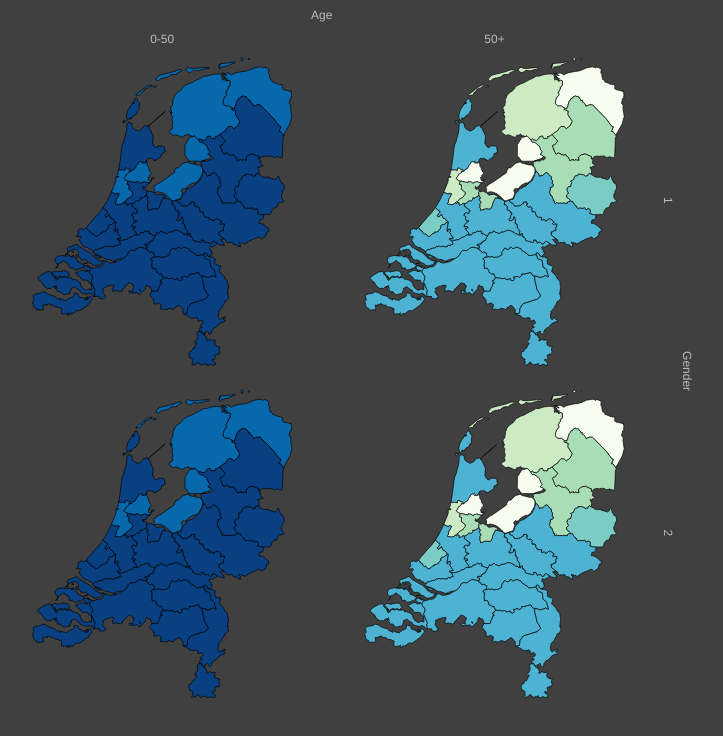
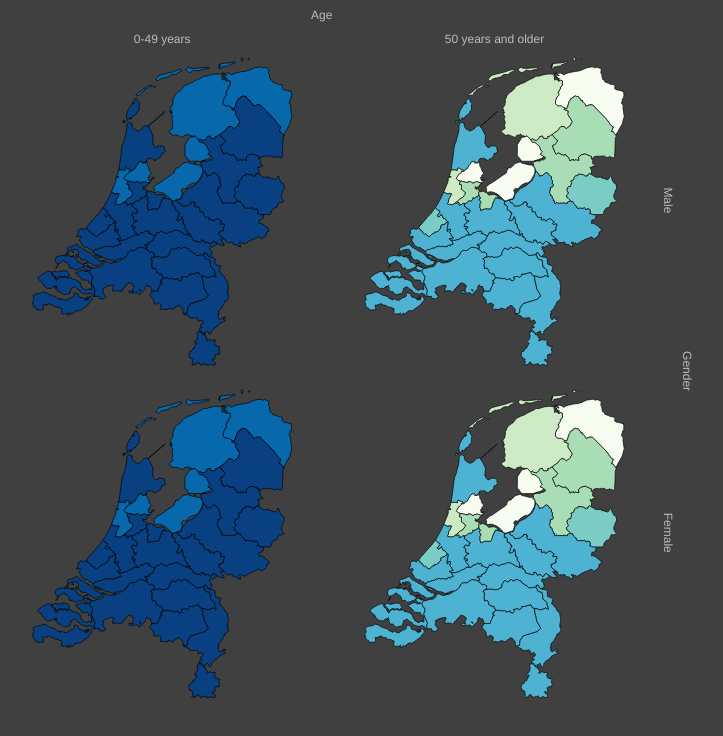
Before and after one commit to statmine/grph.js, a website: page examples/map.html in a window 1280 px wide. Shown: the whole page, without its empty margins (10-733 px from the left). Drawn offline with Linux system fonts and the light colour scheme.

Commit message:
moved fix to axis split

```diff
--- a/examples/map.html
+++ b/examples/map.html
@@ -24,106 +24,106 @@
       var w = 700, h = 700;
 
       var data = [
-        {'gender' : 2011, 'region' : 'PO01', 'age' : '0-50', 'value' : 100},
-        {'gender' : 2011, 'region' : 'PO02', 'age' : '0-50', 'value' : 110},
-        {'gender' : 2011, 'region' : 'PO03', 'age' : '0-50', 'value' : 123},
-        {'gender' : 2011, 'region' : 'PO04', 'age' : '0-50', 'value' : 129},
-        {'gender' : 2011, 'region' : 'PO05', 'age' : '0-50', 'value' : 135},
-        {'gender' : 2011, 'region' : 'PO06', 'age' : '0-50', 'value' : 148},
-        {'gender' : 2011, 'region' : 'PO07', 'age' : '0-50', 'value' : 148},
-        {'gender' : 2011, 'region' : 'PO08', 'age' : '0-50', 'value' : 148},
-        {'gender' : 2011, 'region' : 'PO09', 'age' : '0-50', 'value' : 148},
-        {'gender' : 2011, 'region' : 'PO10', 'age' : '0-50', 'value' : 148},
-        {'gender' : 2011, 'region' : 'PO11', 'age' : '0-50', 'value' : 100},
-        {'gender' : 2011, 'region' : 'PO12', 'age' : '0-50', 'value' : 110},
-        {'gender' : 2011, 'region' : 'PO13', 'age' : '0-50', 'value' : 123},
-        {'gender' : 2011, 'region' : 'PO14', 'age' : '0-50', 'value' : 129},
-        {'gender' : 2011, 'region' : 'PO15', 'age' : '0-50', 'value' : 135},
-        {'gender' : 2011, 'region' : 'PO16', 'age' : '0-50', 'value' : 148},
-        {'gender' : 2011, 'region' : 'PO17', 'age' : '0-50', 'value' : 148},
-        {'gender' : 2011, 'region' : 'PO18', 'age' : '0-50', 'value' : 148},
-        {'gender' : 2011, 'region' : 'PO19', 'age' : '0-50', 'value' : 148},
-        {'gender' : 2011, 'region' : 'PO20', 'age' : '0-50', 'value' : 148},
-        {'gender' : 2011, 'region' : 'PO21', 'age' : '0-50', 'value' : 148},
-        {'gender' : 2011, 'region' : 'PO22', 'age' : '0-50', 'value' : 148},
-        {'gender' : 2011, 'region' : 'PO23', 'age' : '0-50', 'value' : 148},
-        {'gender' : 2011, 'region' : 'PO24', 'age' : '0-50', 'value' : 148},
-        {'gender' : 2011, 'region' : 'PO25', 'age' : '0-50', 'value' : 101},
-        {'gender' : 2012, 'region' : 'PO01', 'age' : '0-50', 'value' : 100},
-        {'gender' : 2012, 'region' : 'PO02', 'age' : '0-50', 'value' : 110},
-        {'gender' : 2012, 'region' : 'PO03', 'age' : '0-50', 'value' : 123},
-        {'gender' : 2012, 'region' : 'PO04', 'age' : '0-50', 'value' : 129},
-        {'gender' : 2012, 'region' : 'PO05', 'age' : '0-50', 'value' : 135},
-        {'gender' : 2012, 'region' : 'PO06', 'age' : '0-50', 'value' : 148},
-        {'gender' : 2012, 'region' : 'PO07', 'age' : '0-50', 'value' : 148},
-        {'gender' : 2012, 'region' : 'PO08', 'age' : '0-50', 'value' : 148},
-        {'gender' : 2012, 'region' : 'PO09', 'age' : '0-50', 'value' : 148},
-        {'gender' : 2012, 'region' : 'PO10', 'age' : '0-50', 'value' : 148},
-        {'gender' : 2012, 'region' : 'PO11', 'age' : '0-50', 'value' : 100},
-        {'gender' : 2012, 'region' : 'PO12', 'age' : '0-50', 'value' : 110},
-        {'gender' : 2012, 'region' : 'PO13', 'age' : '0-50', 'value' : 123},
-        {'gender' : 2012, 'region' : 'PO14', 'age' : '0-50', 'value' : 129},
-        {'gender' : 2012, 'region' : 'PO15', 'age' : '0-50', 'value' : 135},
-        {'gender' : 2012, 'region' : 'PO16', 'age' : '0-50', 'value' : 148},
-        {'gender' : 2012, 'region' : 'PO17', 'age' : '0-50', 'value' : 148},
-        {'gender' : 2012, 'region' : 'PO18', 'age' : '0-50', 'value' : 148},
-        {'gender' : 2012, 'region' : 'PO19', 'age' : '0-50', 'value' : 148},
-        {'gender' : 2012, 'region' : 'PO20', 'age' : '0-50', 'value' : 148},
-        {'gender' : 2012, 'region' : 'PO21', 'age' : '0-50', 'value' : 148},
-        {'gender' : 2012, 'region' : 'PO22', 'age' : '0-50', 'value' : 148},
-        {'gender' : 2012, 'region' : 'PO23', 'age' : '0-50', 'value' : 148},
-        {'gender' : 2012, 'region' : 'PO24', 'age' : '0-50', 'value' : 148},
-        {'gender' : 2012, 'region' : 'PO25', 'age' : '0-50', 'value' : 101},
-        {'gender' : 2011, 'region' : 'PO01', 'age' : '50+', 'value' : 00},
-        {'gender' : 2011, 'region' : 'PO02', 'age' : '50+', 'value' : 10},
-        {'gender' : 2011, 'region' : 'PO03', 'age' : '50+', 'value' : 23},
-        {'gender' : 2011, 'region' : 'PO04', 'age' : '50+', 'value' : 29},
-        {'gender' : 2011, 'region' : 'PO05', 'age' : '50+', 'value' : 35},
-        {'gender' : 2011, 'region' : 'PO06', 'age' : '50+', 'value' : 48},
-        {'gender' : 2011, 'region' : 'PO07', 'age' : '50+', 'value' : 48},
-        {'gender' : 2011, 'region' : 'PO08', 'age' : '50+', 'value' : 48},
-        {'gender' : 2011, 'region' : 'PO09', 'age' : '50+', 'value' : 48},
-        {'gender' : 2011, 'region' : 'PO10', 'age' : '50+', 'value' : 48},
-        {'gender' : 2011, 'region' : 'PO11', 'age' : '50+', 'value' : 00},
-        {'gender' : 2011, 'region' : 'PO12', 'age' : '50+', 'value' : 10},
-        {'gender' : 2011, 'region' : 'PO13', 'age' : '50+', 'value' : 23},
-        {'gender' : 2011, 'region' : 'PO14', 'age' : '50+', 'value' : 29},
-        {'gender' : 2011, 'region' : 'PO15', 'age' : '50+', 'value' : 35},
-        {'gender' : 2011, 'region' : 'PO16', 'age' : '50+', 'value' : 48},
-        {'gender' : 2011, 'region' : 'PO17', 'age' : '50+', 'value' : 48},
-        {'gender' : 2011, 'region' : 'PO18', 'age' : '50+', 'value' : 48},
-        {'gender' : 2011, 'region' : 'PO19', 'age' : '50+', 'value' : 48},
-        {'gender' : 2011, 'region' : 'PO20', 'age' : '50+', 'value' : 48},
-        {'gender' : 2011, 'region' : 'PO21', 'age' : '50+', 'value' : 48},
-        {'gender' : 2011, 'region' : 'PO22', 'age' : '50+', 'value' : 48},
-        {'gender' : 2011, 'region' : 'PO23', 'age' : '50+', 'value' : 48},
-        {'gender' : 2011, 'region' : 'PO24', 'age' : '50+', 'value' : 48},
-        {'gender' : 2011, 'region' : 'PO25', 'age' : '50+', 'value' : 01},
-        {'gender' : 2012, 'region' : 'PO01', 'age' : '50+', 'value' : 00},
-        {'gender' : 2012, 'region' : 'PO02', 'age' : '50+', 'value' : 10},
-        {'gender' : 2012, 'region' : 'PO03', 'age' : '50+', 'value' : 23},
-        {'gender' : 2012, 'region' : 'PO04', 'age' : '50+', 'value' : 29},
-        {'gender' : 2012, 'region' : 'PO05', 'age' : '50+', 'value' : 35},
-        {'gender' : 2012, 'region' : 'PO06', 'age' : '50+', 'value' : 48},
-        {'gender' : 2012, 'region' : 'PO07', 'age' : '50+', 'value' : 48},
-        {'gender' : 2012, 'region' : 'PO08', 'age' : '50+', 'value' : 48},
-        {'gender' : 2012, 'region' : 'PO09', 'age' : '50+', 'value' : 48},
-        {'gender' : 2012, 'region' : 'PO10', 'age' : '50+', 'value' : 48},
-        {'gender' : 2012, 'region' : 'PO11', 'age' : '50+', 'value' : 00},
-        {'gender' : 2012, 'region' : 'PO12', 'age' : '50+', 'value' : 10},
-        {'gender' : 2012, 'region' : 'PO13', 'age' : '50+', 'value' : 23},
-        {'gender' : 2012, 'region' : 'PO14', 'age' : '50+', 'value' : 29},
-        {'gender' : 2012, 'region' : 'PO15', 'age' : '50+', 'value' : 35},
-        {'gender' : 2012, 'region' : 'PO16', 'age' : '50+', 'value' : 48},
-        {'gender' : 2012, 'region' : 'PO17', 'age' : '50+', 'value' : 48},
-        {'gender' : 2012, 'region' : 'PO18', 'age' : '50+', 'value' : 48},
-        {'gender' : 2012, 'region' : 'PO19', 'age' : '50+', 'value' : 48},
-        {'gender' : 2012, 'region' : 'PO20', 'age' : '50+', 'value' : 48},
-        {'gender' : 2012, 'region' : 'PO21', 'age' : '50+', 'value' : 48},
-        {'gender' : 2012, 'region' : 'PO22', 'age' : '50+', 'value' : 48},
-        {'gender' : 2012, 'region' : 'PO23', 'age' : '50+', 'value' : 48},
-        {'gender' : 2012, 'region' : 'PO24', 'age' : '50+', 'value' : 48},
-        {'gender' : 2012, 'region' : 'PO25', 'age' : '50+', 'value' : 1}
+        {'gender' : "1", 'region' : 'PO01', 'age' : '0-50', 'value' : 100},
+        {'gender' : "1", 'region' : 'PO02', 'age' : '0-50', 'value' : 110},
+        {'gender' : "1", 'region' : 'PO03', 'age' : '0-50', 'value' : 123},
+        {'gender' : "1", 'region' : 'PO04', 'age' : '0-50', 'value' : 129},
+        {'gender' : "1", 'region' : 'PO05', 'age' : '0-50', 'value' : 135},
+        {'gender' : "1", 'region' : 'PO06', 'age' : '0-50', 'value' : 148},
+        {'gender' : "1", 'region' : 'PO07', 'age' : '0-50', 'value' : 148},
+        {'gender' : "1", 'region' : 'PO08', 'age' : '0-50', 'value' : 148},
+        {'gender' : "1", 'region' : 'PO09', 'age' : '0-50', 'value' : 148},
+        {'gender' : "1", 'region' : 'PO10', 'age' : '0-50', 'value' : 148},
+        {'gender' : "1", 'region' : 'PO11', 'age' : '0-50', 'value' : 100},
+        {'gender' : "1", 'region' : 'PO12', 'age' : '0-50', 'value' : 110},
+        {'gender' : "1", 'region' : 'PO13', 'age' : '0-50', 'value' : 123},
+        {'gender' : "1", 'region' : 'PO14', 'age' : '0-50', 'value' : 129},
+        {'gender' : "1", 'region' : 'PO15', 'age' : '0-50', 'value' : 135},
+        {'gender' : "1", 'region' : 'PO16', 'age' : '0-50', 'value' : 148},
+        {'gender' : "1", 'region' : 'PO17', 'age' : '0-50', 'value' : 148},
+        {'gender' : "1", 'region' : 'PO18', 'age' : '0-50', 'value' : 148},
+        {'gender' : "1", 'region' : 'PO19', 'age' : '0-50', 'value' : 148},
+        {'gender' : "1", 'region' : 'PO20', 'age' : '0-50', 'value' : 148},
+        {'gender' : "1", 'region' : 'PO21', 'age' : '0-50', 'value' : 148},
+        {'gender' : "1", 'region' : 'PO22', 'age' : '0-50', 'value' : 148},
+        {'gender' : "1", 'region' : 'PO23', 'age' : '0-50', 'value' : 148},
+        {'gender' : "1", 'region' : 'PO24', 'age' : '0-50', 'value' : 148},
+        {'gender' : "1", 'region' : 'PO25', 'age' : '0-50', 'value' : 101},
+        {'gender' : "2", 'region' : 'PO01', 'age' : '0-50', 'value' : 100},
+        {'gender' : "2", 'region' : 'PO02', 'age' : '0-50', 'value' : 110},
+        {'gender' : "2", 'region' : 'PO03', 'age' : '0-50', 'value' : 123},
+        {'gender' : "2", 'region' : 'PO04', 'age' : '0-50', 'value' : 129},
+        {'gender' : "2", 'region' : 'PO05', 'age' : '0-50', 'value' : 135},
+        {'gender' : "2", 'region' : 'PO06', 'age' : '0-50', 'value' : 148},
+        {'gender' : "2", 'region' : 'PO07', 'age' : '0-50', 'value' : 148},
+        {'gender' : "2", 'region' : 'PO08', 'age' : '0-50', 'value' : 148},
+        {'gender' : "2", 'region' : 'PO09', 'age' : '0-50', 'value' : 148},
+        {'gender' : "2", 'region' : 'PO10', 'age' : '0-50', 'value' : 148},
+        {'gender' : "2", 'region' : 'PO11', 'age' : '0-50', 'value' : 100},
+        {'gender' : "2", 'region' : 'PO12', 'age' : '0-50', 'value' : 110},
+        {'gender' : "2", 'region' : 'PO13', 'age' : '0-50', 'value' : 123},
+        {'gender' : "2", 'region' : 'PO14', 'age' : '0-50', 'value' : 129},
+        {'gender' : "2", 'region' : 'PO15', 'age' : '0-50', 'value' : 135},
+        {'gender' : "2", 'region' : 'PO16', 'age' : '0-50', 'value' : 148},
+        {'gender' : "2", 'region' : 'PO17', 'age' : '0-50', 'value' : 148},
+        {'gender' : "2", 'region' : 'PO18', 'age' : '0-50', 'value' : 148},
+        {'gender' : "2", 'region' : 'PO19', 'age' : '0-50', 'value' : 148},
+        {'gender' : "2", 'region' : 'PO20', 'age' : '0-50', 'value' : 148},
+        {'gender' : "2", 'region' : 'PO21', 'age' : '0-50', 'value' : 148},
+        {'gender' : "2", 'region' : 'PO22', 'age' : '0-50', 'value' : 148},
+        {'gender' : "2", 'region' : 'PO23', 'age' : '0-50', 'value' : 148},
+        {'gender' : "2", 'region' : 'PO24', 'age' : '0-50', 'value' : 148},
+        {'gender' : "2", 'region' : 'PO25', 'age' : '0-50', 'value' : 101},
+        {'gender' : "1", 'region' : 'PO01', 'age' : '50+', 'value' : 00},
+        {'gender' : "1", 'region' : 'PO02', 'age' : '50+', 'value' : 10},
+        {'gender' : "1", 'region' : 'PO03', 'age' : '50+', 'value' : 23},
+        {'gender' : "1", 'region' : 'PO04', 'age' : '50+', 'value' : 29},
+        {'gender' : "1", 'region' : 'PO05', 'age' : '50+', 'value' : 35},
+        {'gender' : "1", 'region' : 'PO06', 'age' : '50+', 'value' : 48},
+        {'gender' : "1", 'region' : 'PO07', 'age' : '50+', 'value' : 48},
+        {'gender' : "1", 'region' : 'PO08', 'age' : '50+', 'value' : 48},
+        {'gender' : "1", 'region' : 'PO09', 'age' : '50+', 'value' : 48},
+        {'gender' : "1", 'region' : 'PO10', 'age' : '50+', 'value' : 48},
+        {'gender' : "1", 'region' : 'PO11', 'age' : '50+', 'value' : 00},
+        {'gender' : "1", 'region' : 'PO12', 'age' : '50+', 'value' : 10},
+        {'gender' : "1", 'region' : 'PO13', 'age' : '50+', 'value' : 23},
+        {'gender' : "1", 'region' : 'PO14', 'age' : '50+', 'value' : 29},
+        {'gender' : "1", 'region' : 'PO15', 'age' : '50+', 'value' : 35},
+        {'gender' : "1", 'region' : 'PO16', 'age' : '50+', 'value' : 48},
+        {'gender' : "1", 'region' : 'PO17', 'age' : '50+', 'value' : 48},
+        {'gender' : "1", 'region' : 'PO18', 'age' : '50+', 'value' : 48},
+        {'gender' : "1", 'region' : 'PO19', 'age' : '50+', 'value' : 48},
+        {'gender' : "1", 'region' : 'PO20', 'age' : '50+', 'value' : 48},
+        {'gender' : "1", 'region' : 'PO21', 'age' : '50+', 'value' : 48},
+        {'gender' : "1", 'region' : 'PO22', 'age' : '50+', 'value' : 48},
+        {'gender' : "1", 'region' : 'PO23', 'age' : '50+', 'value' : 48},
+        {'gender' : "1", 'region' : 'PO24', 'age' : '50+', 'value' : 48},
+        {'gender' : "1", 'region' : 'PO25', 'age' : '50+', 'value' : 01},
+        {'gender' : "2", 'region' : 'PO01', 'age' : '50+', 'value' : 00},
+        {'gender' : "2", 'region' : 'PO02', 'age' : '50+', 'value' : 10},
+        {'gender' : "2", 'region' : 'PO03', 'age' : '50+', 'value' : 23},
+        {'gender' : "2", 'region' : 'PO04', 'age' : '50+', 'value' : 29},
+        {'gender' : "2", 'region' : 'PO05', 'age' : '50+', 'value' : 35},
+        {'gender' : "2", 'region' : 'PO06', 'age' : '50+', 'value' : 48},
+        {'gender' : "2", 'region' : 'PO07', 'age' : '50+', 'value' : 48},
+        {'gender' : "2", 'region' : 'PO08', 'age' : '50+', 'value' : 48},
+        {'gender' : "2", 'region' : 'PO09', 'age' : '50+', 'value' : 48},
+        {'gender' : "2", 'region' : 'PO10', 'age' : '50+', 'value' : 48},
+        {'gender' : "2", 'region' : 'PO11', 'age' : '50+', 'value' : 00},
+        {'gender' : "2", 'region' : 'PO12', 'age' : '50+', 'value' : 10},
+        {'gender' : "2", 'region' : 'PO13', 'age' : '50+', 'value' : 23},
+        {'gender' : "2", 'region' : 'PO14', 'age' : '50+', 'value' : 29},
+        {'gender' : "2", 'region' : 'PO15', 'age' : '50+', 'value' : 35},
+        {'gender' : "2", 'region' : 'PO16', 'age' : '50+', 'value' : 48},
+        {'gender' : "2", 'region' : 'PO17', 'age' : '50+', 'value' : 48},
+        {'gender' : "2", 'region' : 'PO18', 'age' : '50+', 'value' : 48},
+        {'gender' : "2", 'region' : 'PO19', 'age' : '50+', 'value' : 48},
+        {'gender' : "2", 'region' : 'PO20', 'age' : '50+', 'value' : 48},
+        {'gender' : "2", 'region' : 'PO21', 'age' : '50+', 'value' : 48},
+        {'gender' : "2", 'region' : 'PO22', 'age' : '50+', 'value' : 48},
+        {'gender' : "2", 'region' : 'PO23', 'age' : '50+', 'value' : 48},
+        {'gender' : "2", 'region' : 'PO24', 'age' : '50+', 'value' : 48},
+        {'gender' : "2", 'region' : 'PO25', 'age' : '50+', 'value' : 1}
       ];
       var schema = {
         'fields' : [
--- a/src/axis_split.js
+++ b/src/axis_split.js
@@ -4,6 +4,7 @@ function grph_axis_split() {
   var variable_;
   var width_, height_;
   var domain_;
+  var ticks_;
   var settings_ = {
   };
 
@@ -60,12 +61,14 @@ function grph_axis_split() {
         }
       }
       domain_ = categories;
+      var format = variable_value_formatter(variable_, schema);
+      ticks_ = domain_.map(format);
       return this;
     }
   };
 
   axis.ticks = function() {
-    return domain_;
+    return ticks_;
   };
 
   axis.scale = function(v) {
--- a/src/generic_graph.js
+++ b/src/generic_graph.js
@@ -19,9 +19,7 @@ function grph_generic_graph(axes, dispatch, type, graph_panel) {
     for (var axis in axes) axes[axis].domain(graph.data(), graph.schema());
     // determine number of rows and columns
     var ncol = axes.column.variable() ? axes.column.ticks().length : 1;
-    var format_col = variable_value_formatter(axes.column.variable(), graph.schema());
     var nrow = axes.row.variable() ? axes.row.ticks().length : 1;
-    var format_row = variable_value_formatter(axes.row.variable(), graph.schema());
     // get labels and determine their height
     var vschemax = variable_schema(axes.x.variable(), graph.schema());
     var xlabel = vschemax.title;
@@ -107,7 +105,7 @@ function grph_generic_graph(axes, dispatch, type, graph_panel) {
             .attr("transform", "rotate(90 " +
               (label_height - settings("tick_padding")) + " " + h/2 + ")")
             .attr("text-anchor", "middle").attr("dy", "0.35em")
-            .text(format_row(rowtick));
+            .text(rowtick);
         }
         // draw column labels
         if (j === 0 && axes.column.variable()) {
@@ -121,7 +119,7 @@ function grph_generic_graph(axes, dispatch, type, graph_panel) {
           gcolumn.append("text").attr("class", "ticklabel")
             .attr("x", w/2).attr("y", settings("tick_padding"))
             .attr("text-anchor", "middle").attr("dy", "0.71em")
-            .text(format_col(columntick));
+            .text(columntick);
         }
         // draw box for graph
         var gr = g.append("g").attr("class", "panel")
--- a/src/graph_map.js
+++ b/src/graph_map.js
@@ -31,6 +31,7 @@ function grph_graph_map() {
     axes.colour.domain(graph.data(), graph.schema());
     axes.column.domain(graph.data(), graph.schema());
     axes.row.domain(graph.data(), graph.schema());
+
     // determine number of rows and columns
     var ncol = axes.column.variable() ? axes.column.ticks().length : 1;
     var nrow = axes.row.variable() ? axes.row.ticks().length : 1;
```
Also changed, not shown: js/grph.js, js/grph.min.js.
